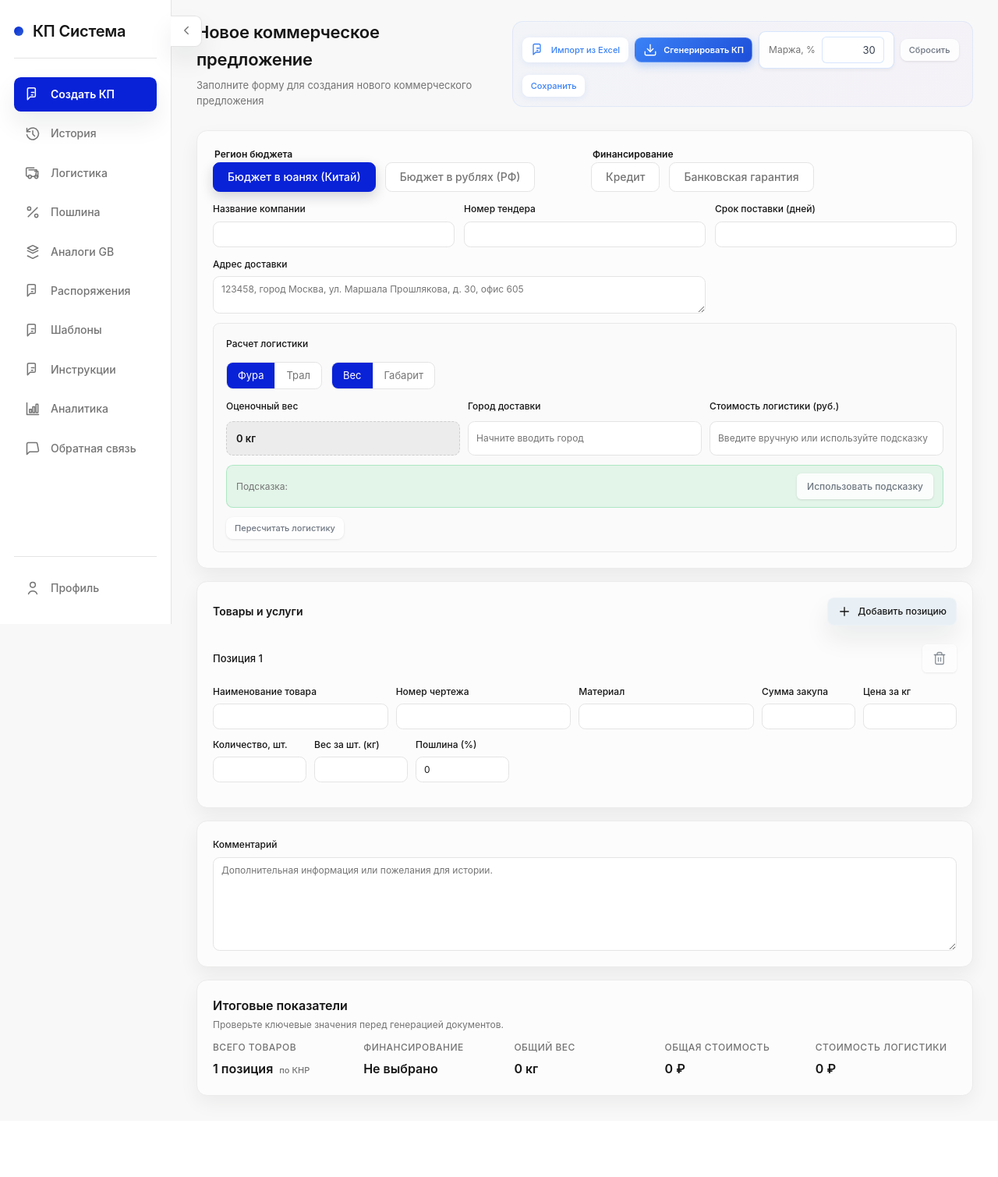
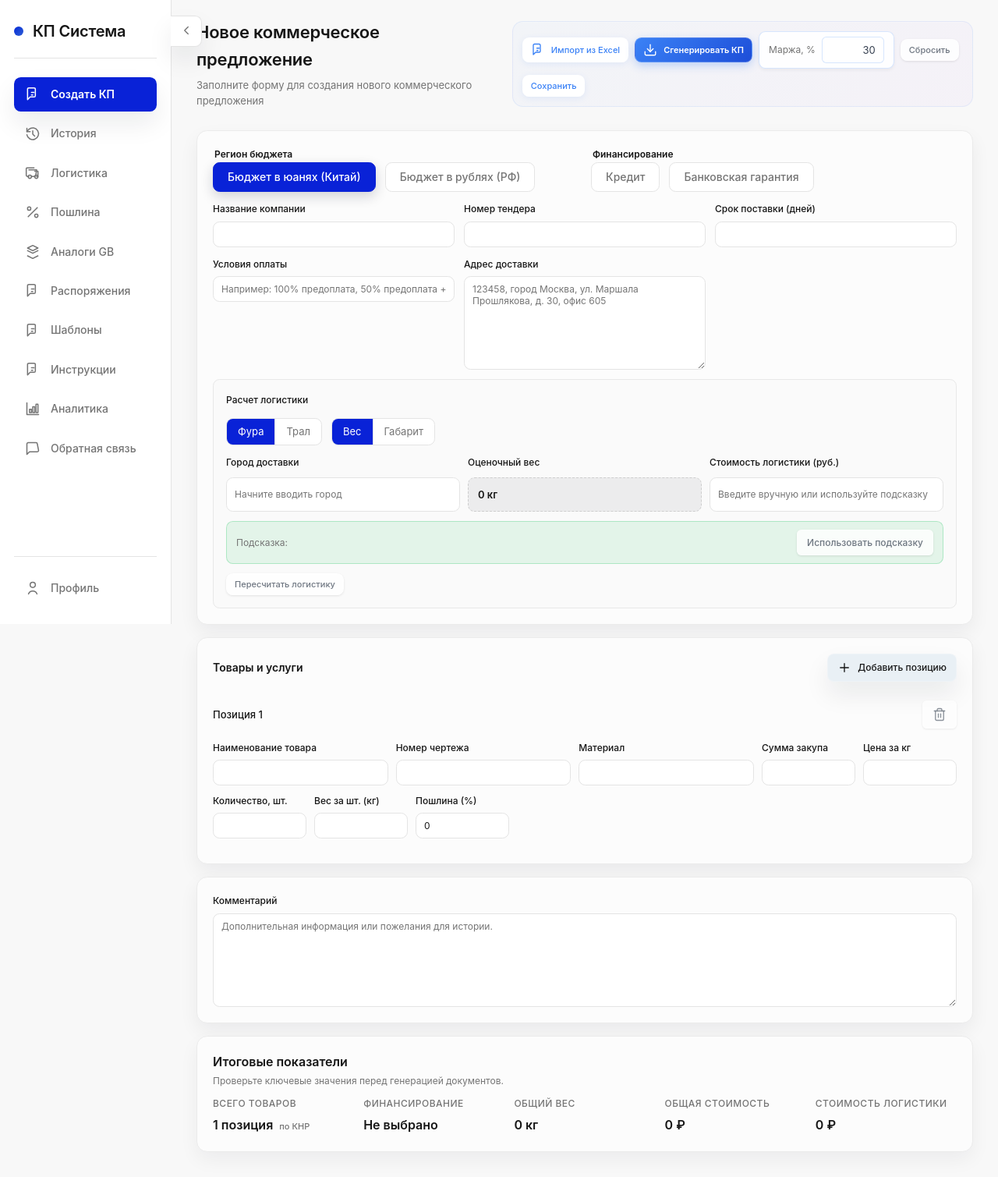
Before and after one commit to Mikhail-2byte/kp_generator, a Flask app: page / in a window 1280 px wide. Shown: the whole page at 78% size. Before the commit the page ends 1416 px from the top, so only its background shows below. Run offline with Flask 3, Linux system fonts and the light colour scheme.

Commit message:
добавил условия оплаты

```diff
--- a/app/models/models.py
+++ b/app/models/models.py
@@ -46,6 +46,7 @@ class GenerationHistoryRecord(Base):
     delivery_address = Column(Text)
     duty_percent = Column(Float, server_default='0')  # Основная пошлина (для совместимости)
     delivery_time = Column(Integer, server_default='0')
+    payment_terms = Column(Text)
     comment = Column(Text)
     user_id = Column(Integer, ForeignKey('users.id'))
 
--- a/app/presentation/validators.py
+++ b/app/presentation/validators.py
@@ -78,6 +78,7 @@ def validate_form_data(form_data: Dict[str, Any]) -> FormValidationResult:
         'logistics': 'Стоимость логистики',
         'margin_percent': 'Маржа, %',
         'delivery_time': 'Срок поставки (дней)',
+        'payment_terms': 'Условия оплаты',
         'comment': 'Комментарий',
         'product': 'Наименование товара',
         'drawing_number': 'Номер чертежа',
@@ -112,6 +113,12 @@ def validate_form_data(form_data: Dict[str, Any]) -> FormValidationResult:
     delivery_address = cleaned_data.get('delivery_address')
     if isinstance(delivery_address, str):
         cleaned_data['delivery_address'] = delivery_address.strip()
+
+    payment_terms = cleaned_data.get('payment_terms', '') or ''
+    if payment_terms and len(payment_terms) > 500:
+        errors.append('Условия оплаты не должны превышать 500 символов.')
+        invalid_fields.add('payment_terms')
+    cleaned_data['payment_terms'] = payment_terms
 
     comment = cleaned_data.get('comment', '') or ''
     if comment and len(comment) > 2000:
--- a/templates/index.html
+++ b/templates/index.html
@@ -98,9 +98,15 @@
                                class="{% if invalid_fields and 'delivery_time' in invalid_fields %}is-invalid{% endif %}"
                                aria-invalid="{{ 'true' if invalid_fields and 'delivery_time' in invalid_fields else 'false' }}">
                     </div>
-                    <div class="field-group delivery-address-group">
+                    <div class="field-group">
+                        <label for="payment_terms" class="field-label">Условия оплаты</label>
+                        <input type="text" id="payment_terms" name="payment_terms"
+                               value="{{ form_data.payment_terms if form_data and form_data.payment_terms else '' }}"
+                               placeholder="Например: 100% предоплата, 50% предоплата + 50% по факту поставки">
+                    </div>
+                    <div class="field-group">
                         <label for="delivery_address" class="field-label">Адрес доставки</label>
-                        <textarea id="delivery_address" name="delivery_address" rows="2" placeholder="123458, город Москва, ул. Маршала Прошлякова, д. 30, офис 605 ">{{ form_data.delivery_address.strip() if form_data and form_data.delivery_address else '' }}</textarea>
+                        <textarea id="delivery_address" name="delivery_address" rows="2" placeholder="123458, город Москва, ул. Маршала Прошлякова, д. 30, офис 605">{{ form_data.delivery_address.strip() if form_data and form_data.delivery_address else '' }}</textarea>
                     </div>
                     <div class="field-group logistics-panel">
                         <div class="logistics-toggle-group">
@@ -122,16 +128,16 @@
                         </div>
                         <div class="logistics-inline-fields">
                             <div class="field-group inline">
-                                <label class="field-label">Оценочный вес</label>
-                                <input type="text" id="totalWeightValue" readonly value="0 кг" class="weight-output" tabindex="-1">
-                            </div>
-                            <div class="field-group inline">
                                 <label for="logistics_city" class="field-label">Город доставки</label>
                                 <div class="autocomplete">
                                     <input type="text" id="logistics_city" autocomplete="off" placeholder="Начните вводить город">
                                 </div>
                                 <input type="hidden" id="mainSelectedCityPrice">
                                 <input type="hidden" id="mainSelectedCityName">
+                            </div>
+                            <div class="field-group inline">
+                                <label class="field-label">Оценочный вес</label>
+                                <input type="text" id="totalWeightValue" readonly value="0 кг" class="weight-output" tabindex="-1">
                             </div>
                             <div class="field-group inline">
                                 <label for="logistics" class="field-label">Стоимость логистики (руб.)</label>
@@ -773,6 +779,7 @@
                             <div>
                                 <p><strong>Цена за ед.:</strong> ${formatCurrency(record.final_price)} руб.</p>
                                 <p><strong>Срок поставки:</strong> ${escapeHtml(formatValue(record.delivery_time, '—'))} дн.</p>
+                                <p><strong>Условия оплаты:</strong> ${escapeHtml(formatValue(record.payment_terms, '—'))}</p>
                                 <p><strong>Материал:</strong> ${escapeHtml(formatValue(record.material))}</p>
                                 <p><strong>Автор:</strong> ${escapeHtml(author)}</p>
                             </div>
```
Also changed, not shown: 2 other files.
